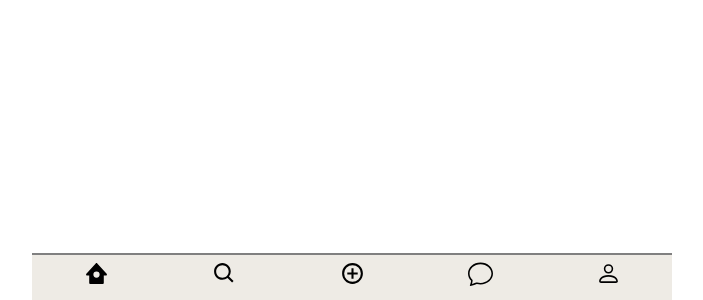
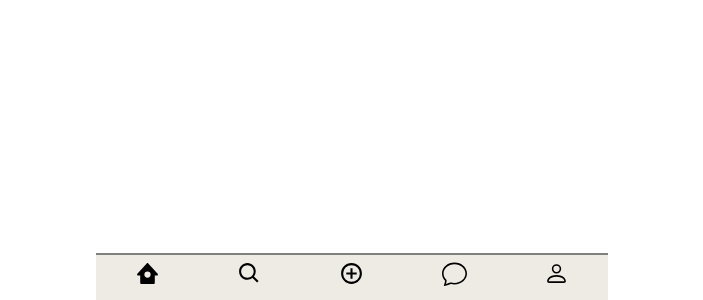
Before and after one commit to JISEUNGON/front-end, a React (Create React App) app: page / in a window 1280 px wide. Shown: the part 500-800 px from the top of the page, without its empty margins (288-991 px from the left). Built offline with nearby package versions, Linux system fonts and the light colour scheme.

Commit message:
Refactor: styled component 적용

```diff
--- a/package.json
+++ b/package.json
@@ -14,6 +14,7 @@
     "react-dom": "^18.2.0",
     "react-icons": "^4.10.1",
     "react-scripts": "5.0.1",
+    "styled-components": "^6.0.7",
     "typescript": "^4.4.2",
     "web-vitals": "^2.1.0"
   },
--- a/src/App.tsx
+++ b/src/App.tsx
@@ -2,12 +2,16 @@ import React from 'react';
 import logo from './logo.svg';
 import './App.css';
 import FootNav from './navigation/FootNav';
+import styled from "styled-components";
+
+const Main = styled.div`
+`;
 
 function App() {
   return (
-    <div className="App">
+    <Main className="App">
       <FootNav />
-    </div>
+    </Main>
   );
 }
 
--- a/src/navigation/FootNav.css
+++ b/src/navigation/FootNav.css
@@ -2,10 +2,10 @@
 .wrapper {
     position: fixed;
     bottom: 0;
-    left: 25%;
-    right: 25%;
+    left: 30%;
+    right: 30%;
     height: 45px;
-    width: 50%;
+    width: 40%;
     justify-items: center;
     align-items: center;
     background-color: #EEEBE5;
--- a/src/navigation/FootNav.tsx
+++ b/src/navigation/FootNav.tsx
@@ -4,6 +4,19 @@ import { useState } from "react";
 import { BiSolidHomeCircle, BiHomeCircle, BiSearch, BiSolidSearch } from "react-icons/bi"; //BiSolidHomeCircle, BiHomeCircle
 import { RiAddCircleLine, RiAddCircleFill } from "react-icons/ri";
 import {BsChat, BsChatFill, BsFillPersonFill, BsPerson } from "react-icons/bs";
+import styled from "styled-components";
+
+const BottomNav = styled.nav``
+
+const HomeButton = styled.div``
+
+const SearchButton = styled.div``
+
+const AddButton = styled.div``
+
+const ChattingButton = styled.div``
+
+const MoreButton = styled.div``
 
 function FootNav() {
   const [activeNav, setActiveNav] = useState(1);
@@ -17,23 +30,23 @@ function FootNav() {
   }, [activeNav]);
 
   return (
-    <nav className="wrapper">
-      <div>
+    <BottomNav className="wrapper">
+      <HomeButton className="navItem">
         {activeNav === 1 ? <BiSolidHomeCircle size="25" /> : <BiHomeCircle size="25" onClick={() => handleActiveNav(1)}/>}
-      </div>
-      <div>
+      </HomeButton>
+      <SearchButton className="navItem">
         {activeNav === 2 ? <BiSolidSearch size="25" /> : <BiSearch size="25" onClick={() => handleActiveNav(2)}/>}
-      </div>
-      <div>
+      </SearchButton>
+      <AddButton className="navItem">
         {activeNav === 3 ? <RiAddCircleFill size="25" /> : <RiAddCircleLine size="25" onClick={() => handleActiveNav(3)}/>}
-      </div>
-      <div>
+      </AddButton>
+      <ChattingButton className="navItem">
         {activeNav === 4 ? <BsChatFill size="25" /> : <BsChat size="25" onClick={() => handleActiveNav(4)}/>}
-      </div>
-      <div>
+      </ChattingButton>
+      <MoreButton className="navItem">
         {activeNav === 5 ? <BsFillPersonFill size="25" /> : <BsPerson size="25" onClick={() => handleActiveNav(5)}/> }
-      </div>
-    </nav>
+      </MoreButton>
+    </BottomNav>
   );
 }
 
```
Also changed, not shown: 1 other file (tests, documents, lock files or other folders).
